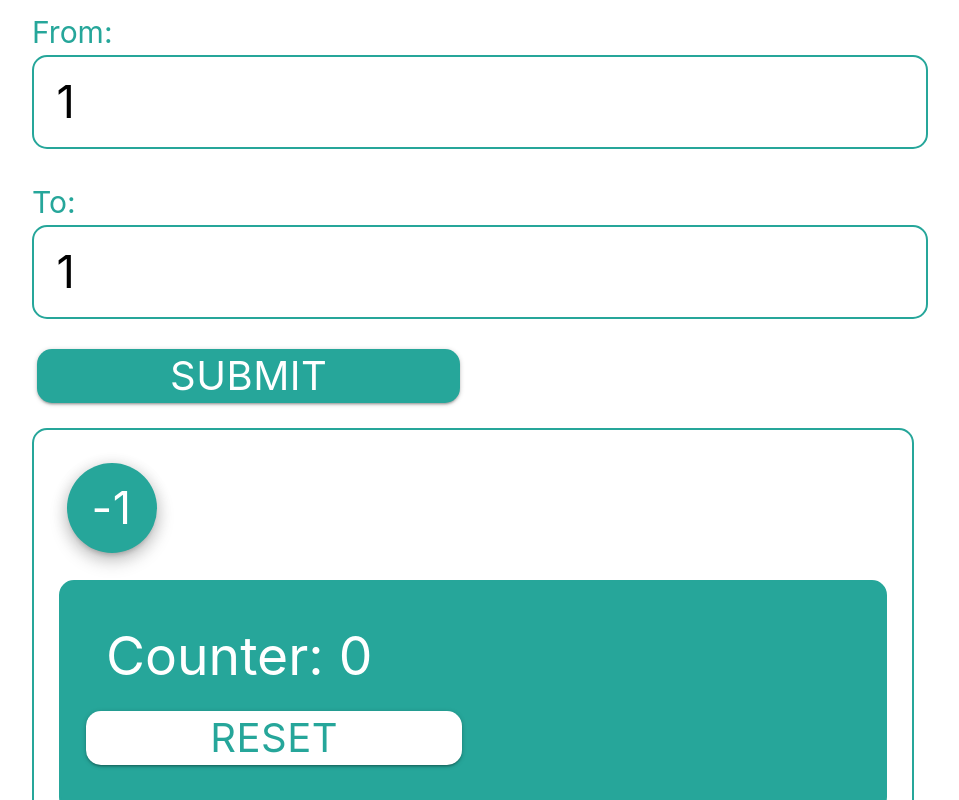
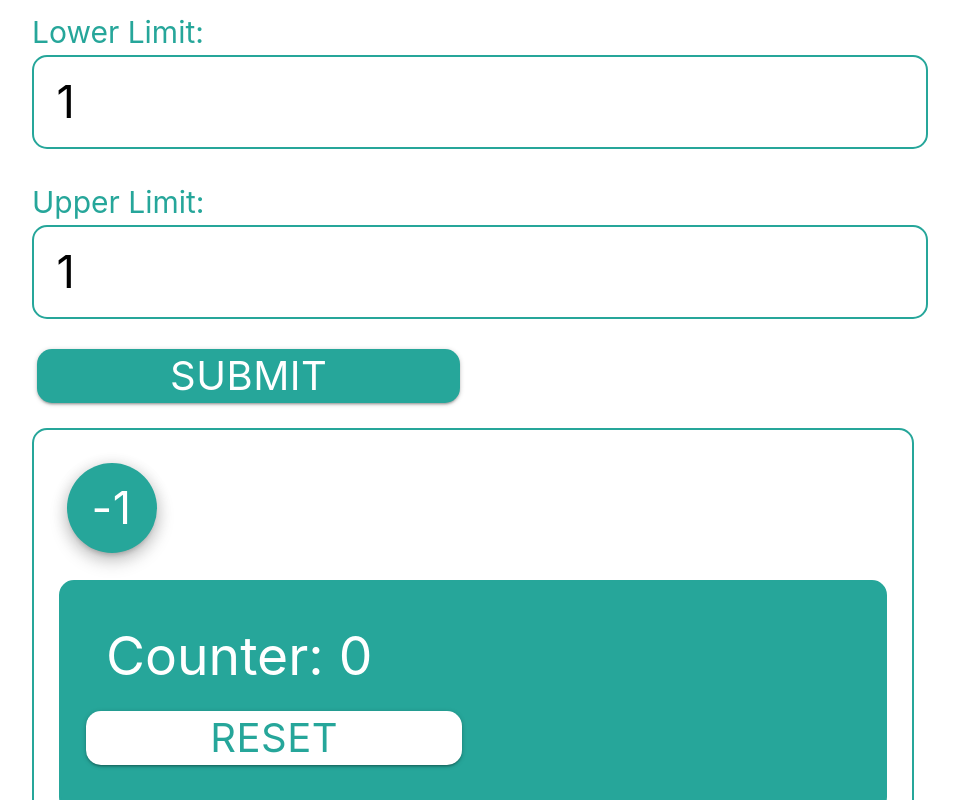
Before and after one commit to likejean/homework-4, a React (Create React App) app: page / in a window 1280 px wide. Shown: the top 800 px of the page, without its empty margins (167-1126 px from the left). Built offline with nearby package versions, Linux system fonts and the light colour scheme.

Commit message:
Fixed issue with array integer entries

```diff
--- a/src/components/Main.js
+++ b/src/components/Main.js
@@ -73,14 +73,14 @@ export default () => {
         let range = parseInt(rangeLimits.upper) - parseInt(rangeLimits.lower);
         let arrRight = [];
         let arrLeft = [];
-        for (let i = rangeLimits.lower; i <= rangeLimits.lower + range; i++){
+        for (let i = parseInt(rangeLimits.lower); i <= parseInt(rangeLimits.lower) + range; i++){
             arrRight.push(i);
-            arrLeft.push(i - rangeLimits.lower - range - 1)
-            console.log(arrRight, arrLeft);
+            console.log(arrRight)
+            arrLeft.push(-(parseInt(rangeLimits.lower) + parseInt(rangeLimits.lower) + range - i));
+            console.log(arrLeft);
         }
         range >= 0 ?
             setButtonMap({lower: arrLeft, upper: arrRight})
-            //setButtonMap(Array(range + 1).fill().map((__, idx) => parseInt(rangeLimits.lower) + idx))
             :
             setError('Invalid Inputs! Check if Upper Limit is Greater than Lower Limit');
         e.preventDefault();
--- a/src/components/Range.js
+++ b/src/components/Range.js
@@ -4,7 +4,7 @@ import { Button } from 'react-materialize';
 export default props => {
     return (
         <div id="inputs" className='container'>
-            <label>From: </label>
+            <label>Lower Limit: </label>
             <input
                 className='input-fields'
                 type="text"
@@ -13,8 +13,8 @@ export default props => {
                 onChange={ props.handleRangeChange }
                 disabled = { props.rangeLimits.fieldStatus.lower }
             />
-            {<span className='error'>   {props.rangeLimits.errors.lower}</span>}<br></br>
-            <label>To: </label>
+            {<span className='error'>{props.rangeLimits.errors.lower}</span>}<br></br>
+            <label>Upper Limit: </label>
             <input
                 className='input-fields'
                 type="text"
@@ -23,7 +23,7 @@ export default props => {
                 onChange={ props.handleRangeChange }
                 disabled = { props.rangeLimits.fieldStatus.upper }
             />
-            {<span className='error'>   {props.rangeLimits.errors.upper}</span>}<br></br>
+            {<span className='error'>{props.rangeLimits.errors.upper}</span>}<br></br>
             <Button
                 large
                 node="a"
```
